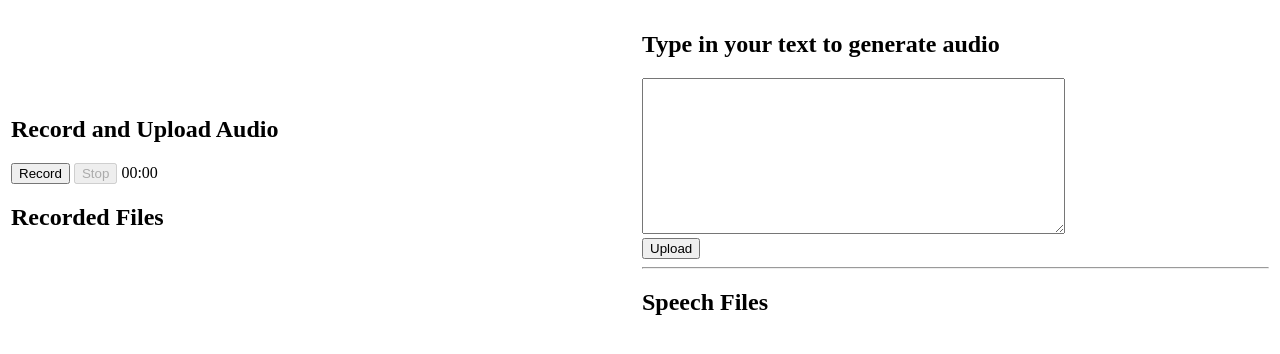
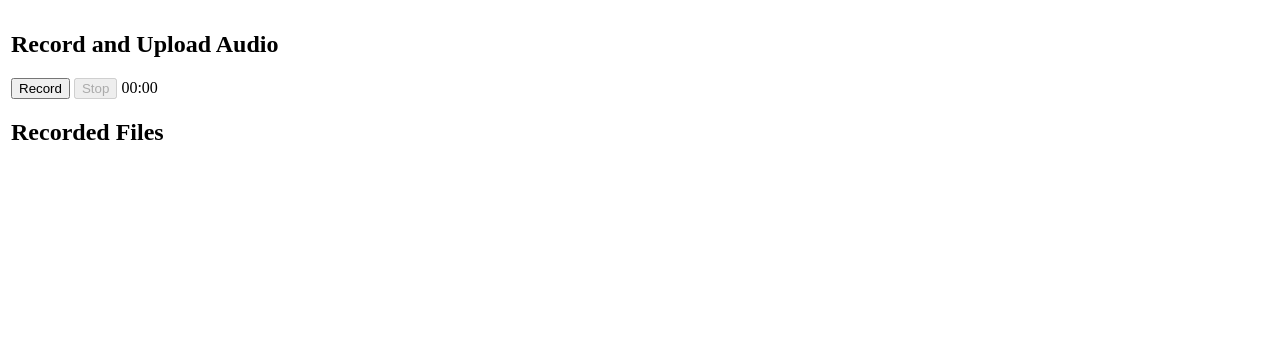
Before and after one commit to hplikespepper/phuang_cai_pro3, a Flask app: page / in a window 1280 px wide. Shown: the top 354 px of the page. Run offline with Flask 3, Linux system fonts and the light colour scheme.

Commit message:
Update index.html

```diff
--- a/templates/index.html
+++ b/templates/index.html
@@ -28,12 +28,11 @@
                         </audio><br>
                         {{file}}
                         <a href="{{ url_for('uploaded_file', filename=file + '.txt') }}">{{file}}.txt</a>
-                        <a href="{{ url_for('uploaded_file', filename=file + '.sentiment.txt') }}">Sentiment</a>
                     </li>
                     {% endfor %}
                 </ul>
             </td>
-            <td style="width:50%">
+<!--            <td style="width:50%">
                 <h2>Type in your text to generate audio</h2>
 
                 <form action="/upload_text" method="post">
@@ -42,7 +41,7 @@
                   <input type="submit" value="Upload">
                 </form>
 
-                <!-- insert list of files here -->
+
                 <hr>
                 <h2>Speech Files</h2>
                 <ul>
@@ -58,7 +57,7 @@
                     </li>
                     {% endfor %}
                 </ul>
-            </td>
+            </td> -->
         </tr>
     </tbody></table>
 
```
